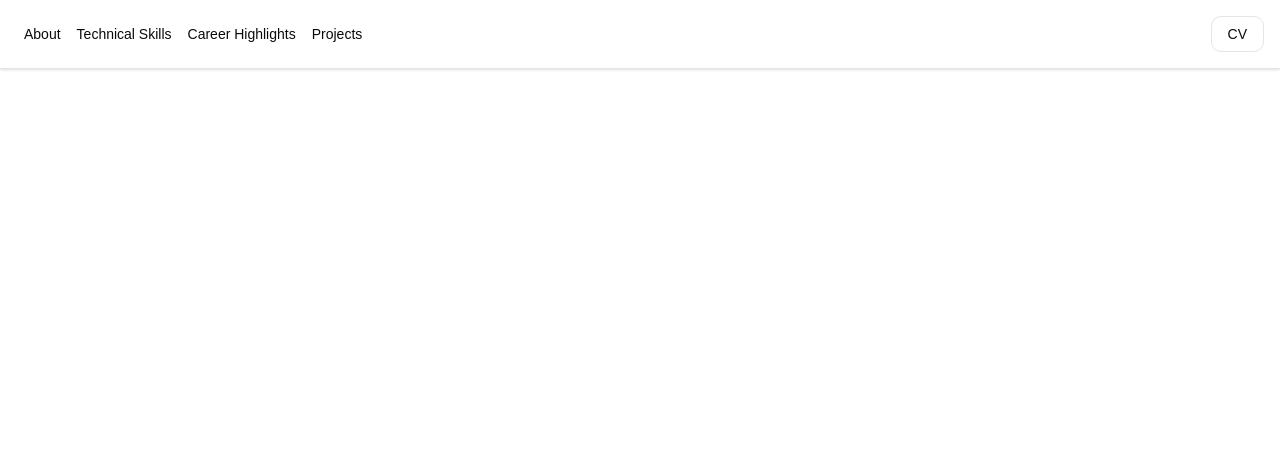
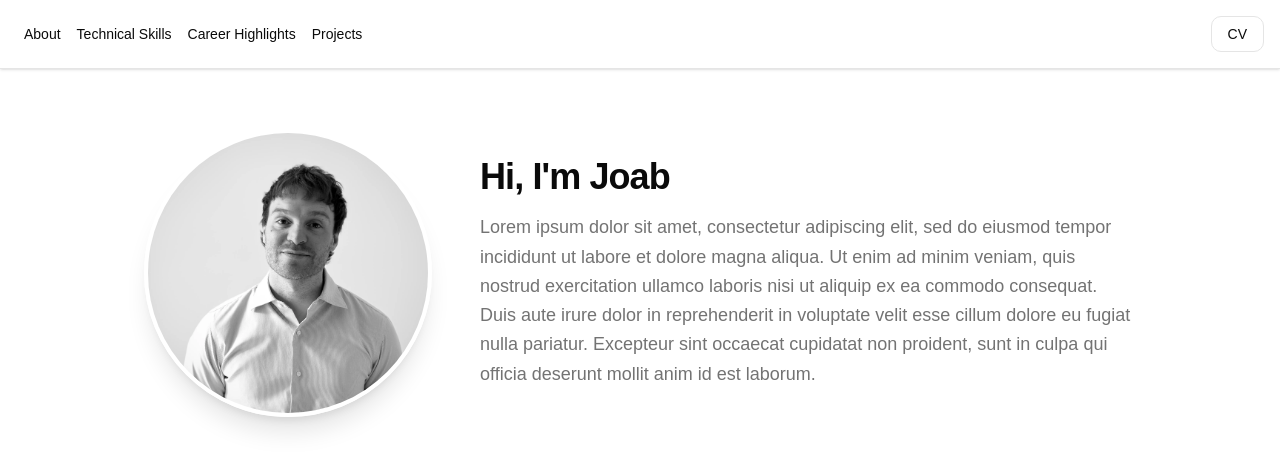
Before and after one commit to JoabFelton138/joab-portfolio, a React (Vite) app in the folder joab-portfolio/: page / in a window 1280 px wide. Shown: the top 470 px of the page. Built offline with nearby package versions, Linux system fonts and the light colour scheme.

Commit message:
feat: about me

```diff
--- a/joab-portfolio/src/App.tsx
+++ b/joab-portfolio/src/App.tsx
@@ -1,4 +1,5 @@
 import './App.css'
+import { About } from './components/About'
 import { Navbar } from './components/Navbar'
 
 function App() {
@@ -7,6 +8,7 @@ function App() {
     <>
       <section>
         <Navbar />
+        <About />
       </section>
     </>
   )
--- /dev/null
+++ b/joab-portfolio/src/components/About.tsx
@@ -0,0 +1,22 @@
+export const About = () => {
+    const imgClass = "mx-auto md:mx-0 size-56 md:size-64 lg:size-72 rounded-full object-cover shrink-0 border-4 border-background shadow-xl";
+    return (
+        <section className="mx-auto w-full max-w-5xl px-4 py-12 md:py-16 lg:py-15">
+            <div className="grid grid-cols-1 md:grid-cols-[auto_1fr] items-center gap-8 md:gap-12">
+                <img
+                    src="/me.webp"
+                    alt="Joab"
+                    className={imgClass}
+                />
+                <div className="space-y-4 text-center md:text-left">
+                    <h1 className="text-3xl md:text-4xl font-semibold tracking-tight">
+                        Hi, I'm Joab
+                    </h1>
+                    <p className="text-muted-foreground text-base md:text-lg leading-relaxed max-w-prose">
+                        Lorem ipsum dolor sit amet, consectetur adipiscing elit, sed do eiusmod tempor incididunt ut labore et dolore magna aliqua. Ut enim ad minim veniam, quis nostrud exercitation ullamco laboris nisi ut aliquip ex ea commodo consequat. Duis aute irure dolor in reprehenderit in voluptate velit esse cillum dolore eu fugiat nulla pariatur. Excepteur sint occaecat cupidatat non proident, sunt in culpa qui officia deserunt mollit anim id est laborum.
+                    </p>
+                </div>
+            </div>
+        </section>
+    );
+}
```
Also changed, not shown: joab-portfolio/public/me.webp (added).
